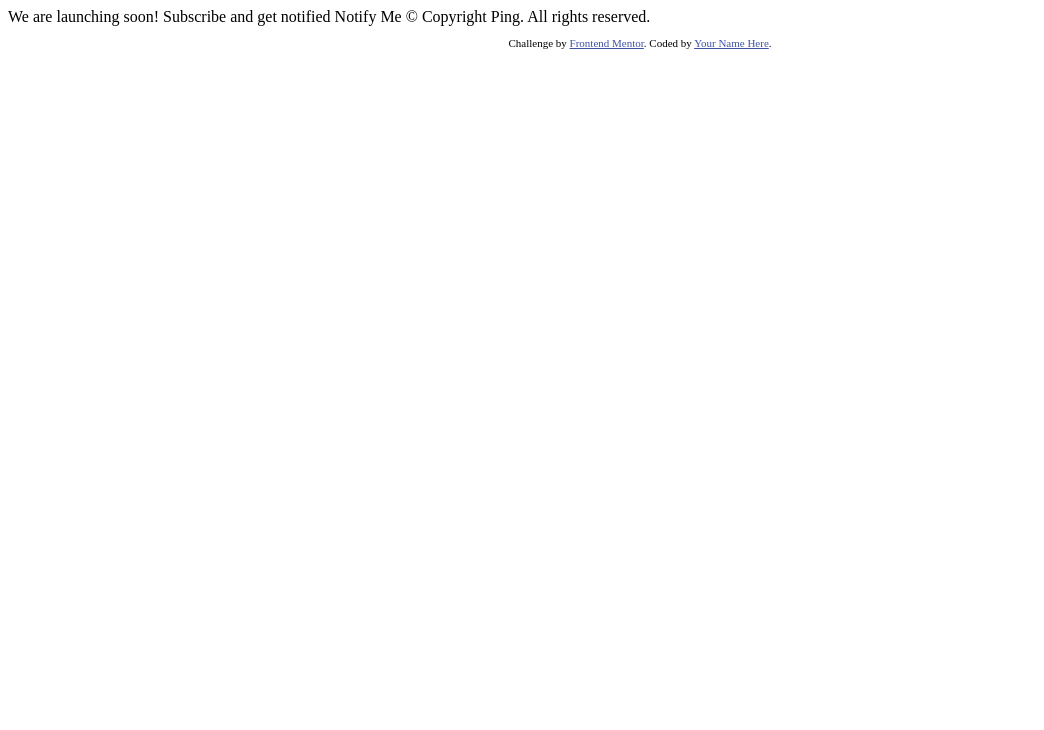
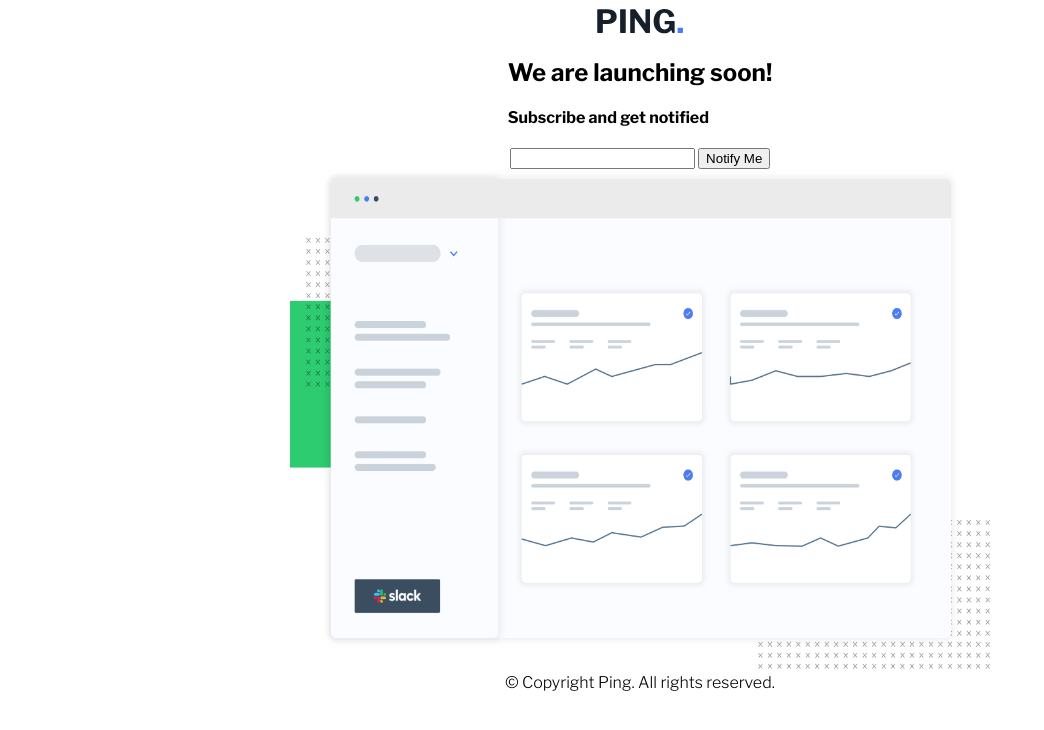
Before and after one commit to abdmud/ping-coming-soon-page, a plain HTML site: page index.html in a window 1280 px wide. Shown: the whole page, without its empty margins (0-1044 px from the left). Drawn offline with nearby package versions, Linux system fonts and the light colour scheme.

Commit message:
project setup

```diff
--- a/index.html
+++ b/index.html
@@ -3,10 +3,10 @@
 <head>
   <meta charset="UTF-8">
   <meta name="viewport" content="width=device-width, initial-scale=1.0"> <!-- displays site properly based on user's device -->
-
+  <link rel="stylesheet" href="styles.css">
   <link rel="icon" type="image/png" sizes="32x32" href="./images/favicon-32x32.png">
 
-  <title>Frontend Mentor | Ping coming soon page</title>
+  <title>Ping coming soon page</title>
 
   <!-- Feel free to remove these styles or customise in your own stylesheet 👍 -->
   <style>
@@ -16,19 +16,32 @@
 </head>
 <body>
 
-  We are launching soon!
+  <container class="main">
+    <div class="logo">
+      <img src="./images/logo.svg" alt="logo">
+    </div>
 
-  Subscribe and get notified
+    <div class="hero">
+      <h2 class="hero-title">We are launching <span class="bold">soon!</span></h2>
 
-  Notify Me
+      <h4>Subscribe and get notified</h4>
+    </div>
 
-  &copy; Copyright Ping. All rights reserved.
+    <div class="signup">
+      <input type="text">
+      <button>Notify Me</button>
+    </div>
 
-  <footer>
-    <p class="attribution">
-      Challenge by <a href="https://www.frontendmentor.io?ref=challenge" target="_blank">Frontend Mentor</a>.
-      Coded by <a href="#">Your Name Here</a>.
-    </p>
-  </footer>
+    <div class="illustration">
+      <img src="./images/illustration-dashboard.png" alt="illustration" class="dashboard">
+    </div>
+
+    <div class="socials">
+
+    </div>
+
+    &copy; Copyright Ping. All rights reserved.
+
+  </container>
 </body>
 </html>
--- /dev/null
+++ b/styles.css
@@ -0,0 +1,18 @@
+@import url('https://fonts.googleapis.com/css2?family=Libre+Franklin:wght@300;600;700&display=swap');
+
+html {
+    padding: 0;
+    margin: 0;
+    font-family: 'Libre Franklin', sans-serif;
+}
+.main {
+    display: flex;
+    flex-direction: column;
+    justify-content: center;
+    align-items: center;
+}
+
+.dashboard {
+    width: 700px;
+    height: 500px;
+}
```
